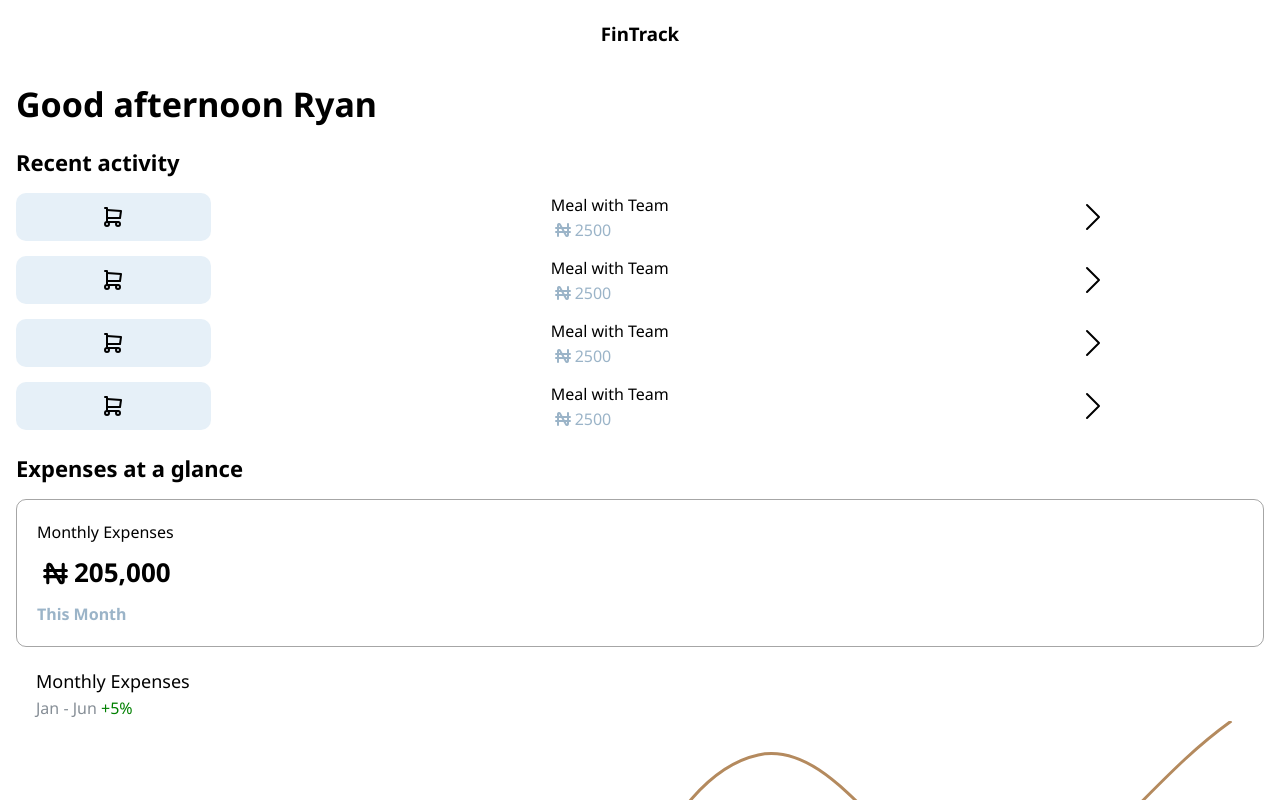
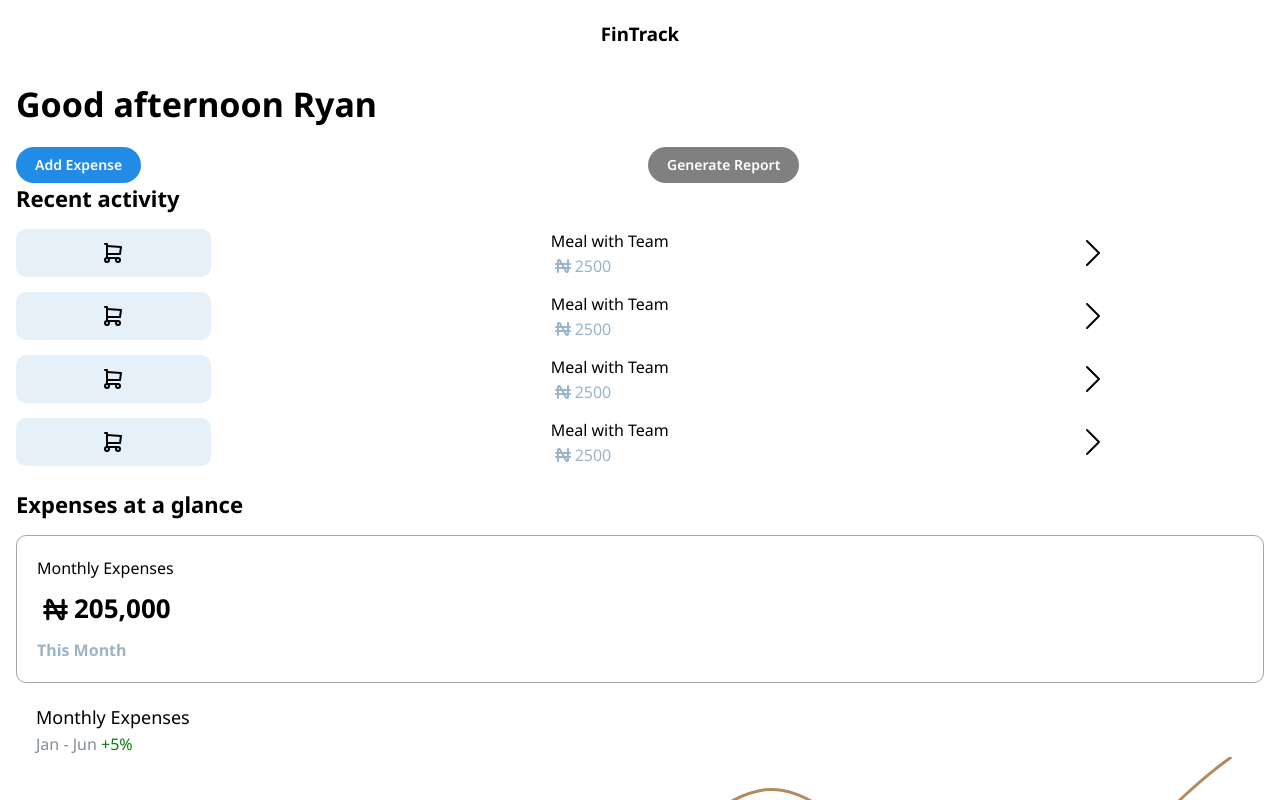
Before and after one commit to TrenchesProgrammer/expense-tracker, a React (Vite) app: page / in a window 1280 px wide. Shown: the top 800 px of the page. Built offline with nearby package versions, Linux system fonts and the light colour scheme.

Commit message:
added quick access buttons

```diff
--- a/src/components/Home.tsx
+++ b/src/components/Home.tsx
@@ -1,4 +1,4 @@
-import { Box, Text, Title, Grid, Flex } from "@mantine/core";
+import { Box, Text, Title, Grid, Flex, Button } from "@mantine/core";
 import { IconCurrencyNaira } from "@tabler/icons-react";
 import Activity from "./Activity";
 import ExpenseChart from "./ExpenseChart";
@@ -9,6 +9,14 @@ const Home = () => {
         <Title order={1} pb={"lg"}>
           Good afternoon Ryan
         </Title>
+        <Grid>
+            <Grid.Col span={6}>
+                <Button style={{borderRadius:'30px'}}>Add Expense</Button>
+            </Grid.Col>
+            <Grid.Col span={6}>
+                <Button bg={"grey"} style={{borderRadius:'30px'}}>Generate Report</Button>
+            </Grid.Col>
+        </Grid>
         <Title order={3} pb={"md"}>
           Recent activity
         </Title>
```
